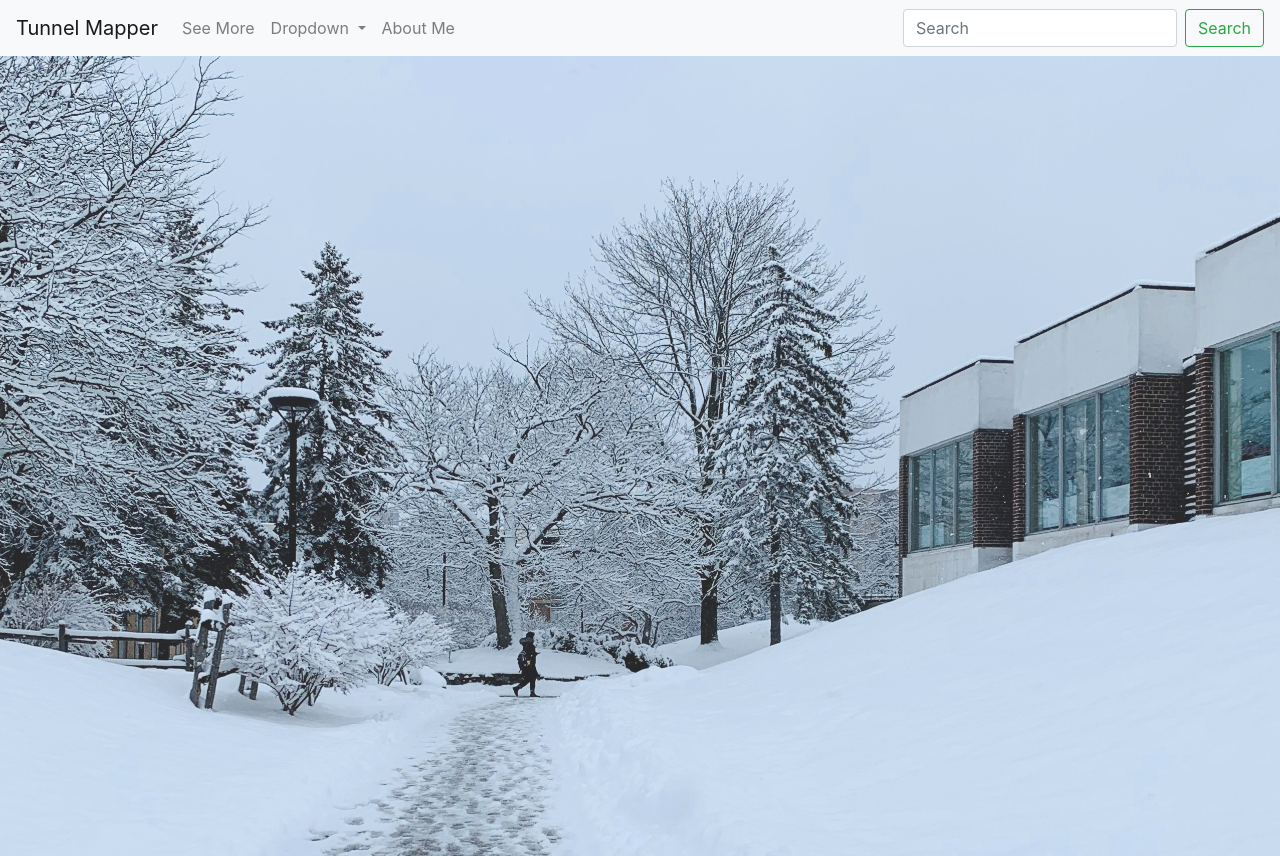
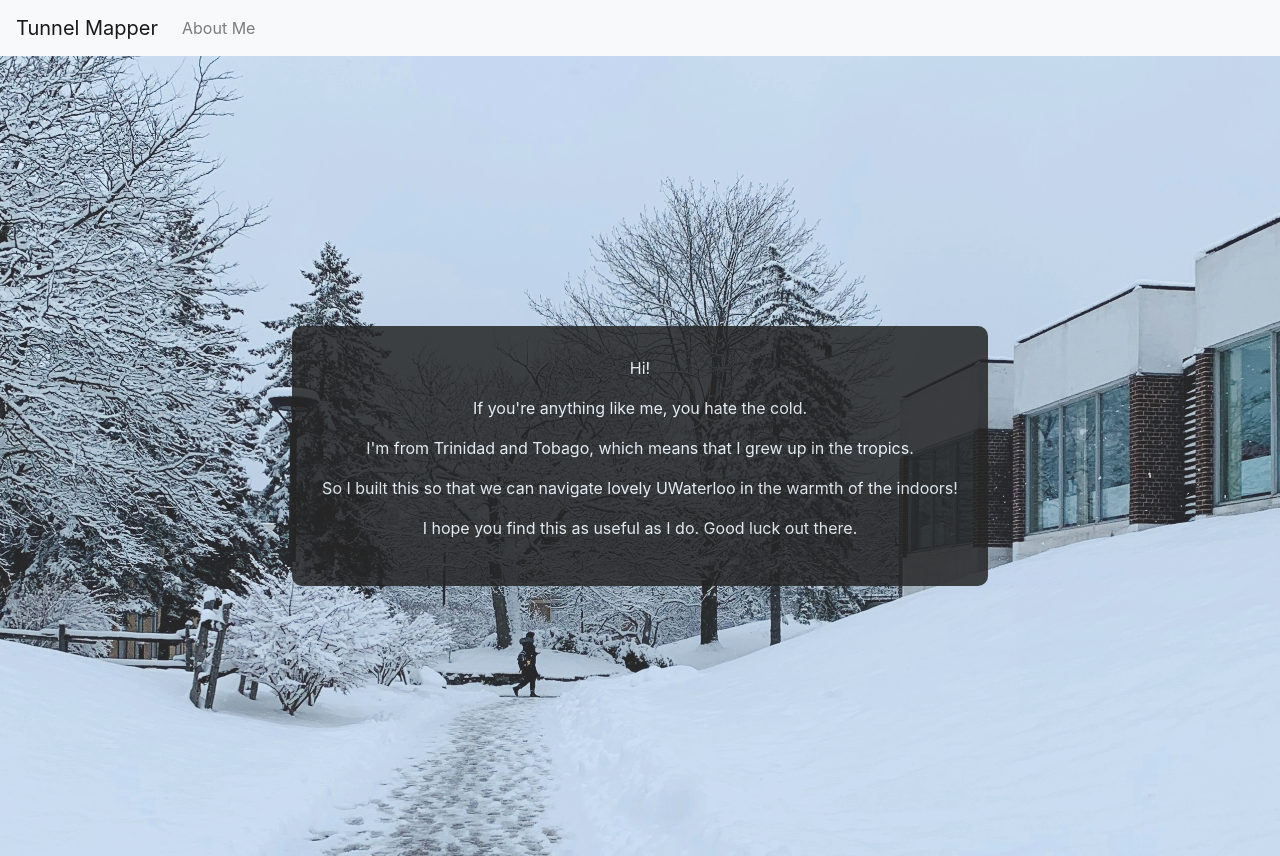
Before and after one commit to Varaunight/TunnelVibes, a Flask app: page /about in a window 1280 px wide. Run offline with Flask 3, Linux system fonts and the light colour scheme; parts of the project's set-up code (start-up, migrations or seed data) failed here and were passed over; some libraries are stand-ins or nearby versions.

Commit message:
Fix some minor things

```diff
--- a/website/aux/templates/about.html
+++ b/website/aux/templates/about.html
@@ -1,2 +1,19 @@
 {% extends "base.html" %}
 {% block title %}About Me{% endblock %}
+
+{% block content %}
+
+<div class="page">
+    <div class="container-for-form">
+        <div class="header-in-form">
+            <p>Hi!</p>
+            <p>If you're anything like me, you hate the cold.</p>
+            <p> I'm from Trinidad and Tobago, which means that I grew up in the tropics.</p>
+            <p>So I built this so that we can navigate lovely UWaterloo in the warmth of the indoors!</p>
+            <p>I hope you find this as useful as I do. Good luck out there.</p>
+
+        </div>
+    </div>
+</div>
+
+{% endblock content %}
--- a/website/aux/templates/base.html
+++ b/website/aux/templates/base.html
@@ -30,29 +30,9 @@
         <div class="collapse navbar-collapse" id="navbarSupportedContent">
           <ul class="navbar-nav mr-auto">
             <li class="nav-item">
-              <a class="nav-link" href="#">See More<span class="sr-only">(current)</span></a>
-            </li>
-
-            <li class="nav-item dropdown">
-              <a class="nav-link dropdown-toggle" href="#" id="navbarDropdown" role="button" data-toggle="dropdown" aria-haspopup="true" aria-expanded="false">
-                Dropdown
-              </a>
-              <div class="dropdown-menu" aria-labelledby="navbarDropdown">
-                <a class="dropdown-item" href="#">Action</a>
-                <a class="dropdown-item" href="#">Another action</a>
-                <div class="dropdown-divider"></div>
-                <a class="dropdown-item" href="#">Something else here</a>
-              </div>
-            </li>
-
-            <li class="nav-item">
                 <a class="nav-link" href="/about">About Me<span class="sr-only">(current)</span></a>
             </li>
           </ul>
-          <form class="form-inline my-2 my-lg-0">
-            <input class="form-control mr-sm-2" type="search" placeholder="Search" aria-label="Search">
-            <button class="btn btn-outline-success my-2 my-sm-0" type="submit">Search</button>
-          </form>
         </div>
     </nav>
 
--- a/website/aux/templates/home.html
+++ b/website/aux/templates/home.html
@@ -16,7 +16,7 @@
 
             <form method="post">
                 <div class="form-group">
-                    <label for="from">Where you at?</label>
+                    <label for="from">Which building are you in?</label>
                     <select name="from" id="from">
                         {% for object in objects %}
                             <option value="{{object['name']}}"
@@ -30,7 +30,7 @@
                 </div>
 
                 <div class="form-group">
-                  <label for="to">Where are you going?</label>
+                  <label for="to">Where would you like to go?</label>
                   <select name="to" id="to">
                     {% for object in objects %}
                         <option value="{{object['name']}}"
@@ -42,7 +42,7 @@
                     {% endfor %}
                     </select>
                 </div>
-                <button class="submit" type="submit">Submit</button>
+                <button class="submit" type="submit">Search!</button>
             </form>
         </div>
     </div>
```
Also changed, not shown: README.md, 4 other files.
